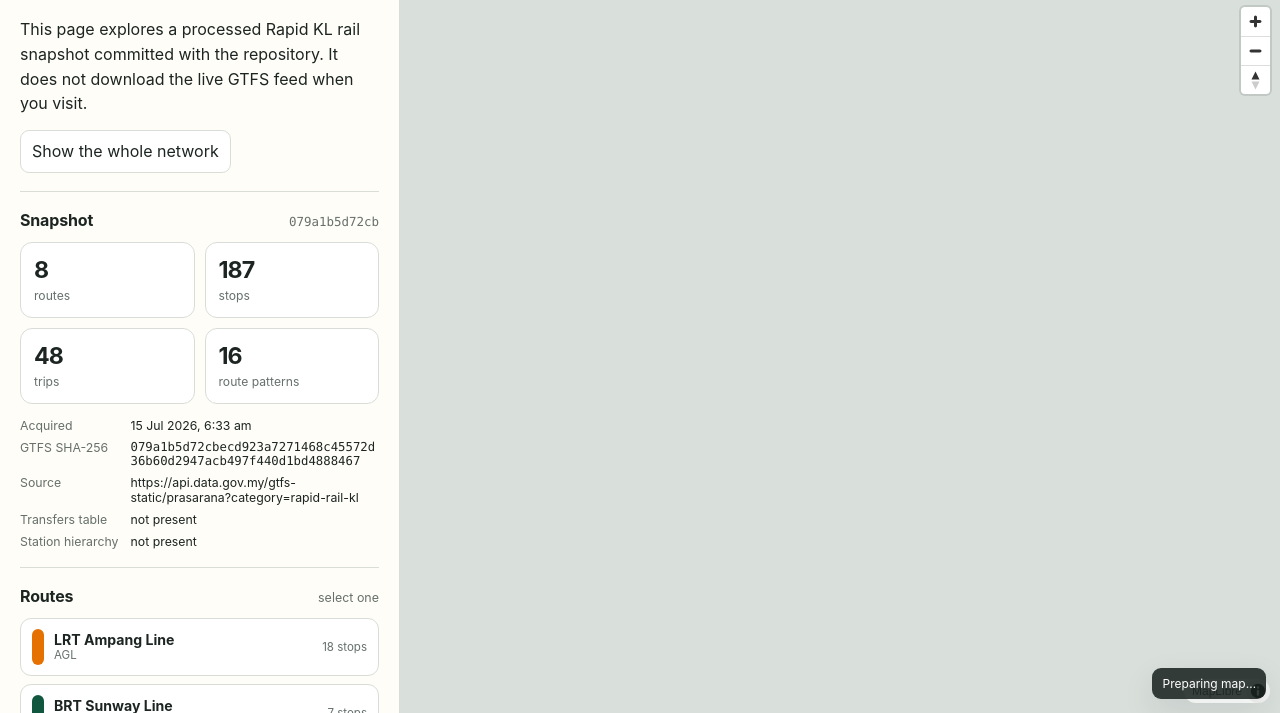
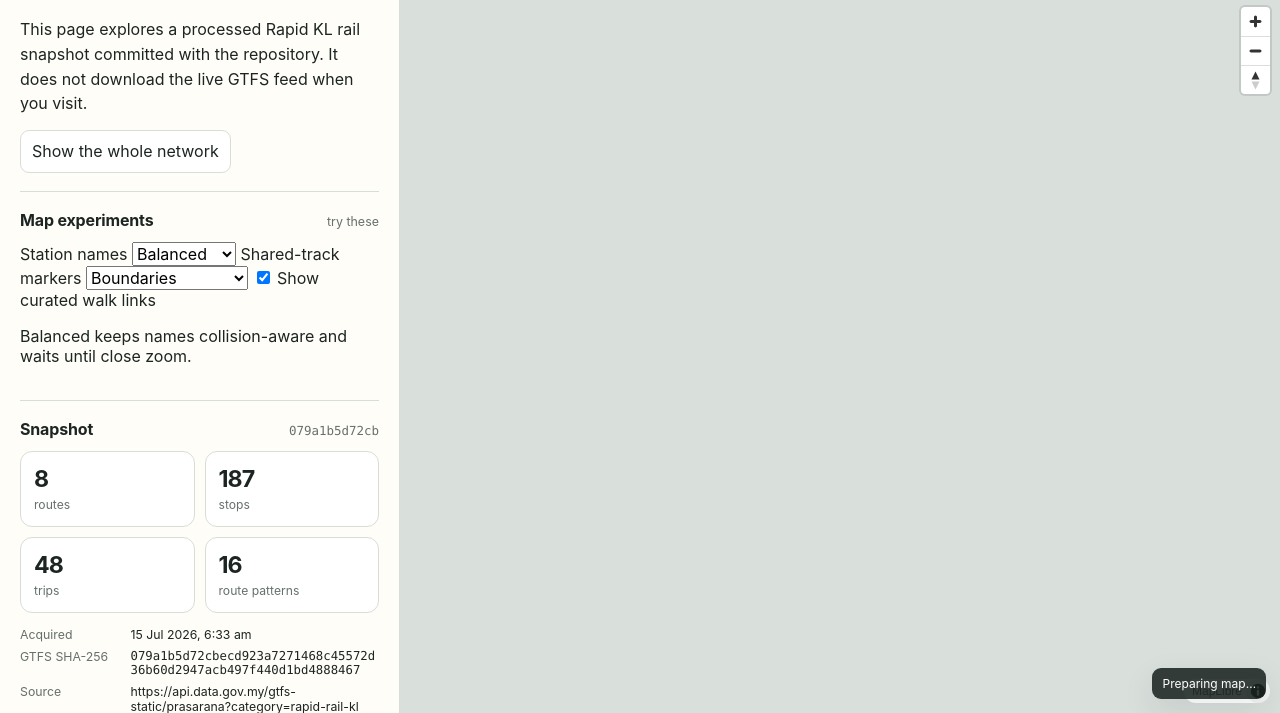
Before and after one commit to noisedoctrine/pickmeup, a plain HTML site: page docs/index.html in a window 1280 px wide. Shown: the part 93-806 px from the top of the page. Drawn offline with nearby package versions, Linux system fonts and the light colour scheme; no server answers.

Commit message:
Add map experiment controls

```diff
--- a/docs/index.html
+++ b/docs/index.html
@@ -22,6 +22,8 @@
     <script defer src="map-config.js"></script>
     <script defer src="app.js"></script>
     <script defer src="map-features.js"></script>
+    <script defer src="station-model.js"></script>
+    <script defer src="map-refinements.js"></script>
   </head>
   <body>
     <header class="topbar">
@@ -42,6 +44,51 @@
           <button class="secondary-button" id="show-all-routes" type="button">
             Show the whole network
           </button>
+        </section>
+
+        <section class="map-experiments" aria-labelledby="experiments-heading">
+          <div class="section-heading">
+            <h2 id="experiments-heading">Map experiments</h2>
+            <span class="muted">try these</span>
+          </div>
+          <label class="experiment-field">
+            Station names
+            <select id="station-label-mode">
+              <option
+                value="balanced"
+                data-note="Balanced keeps names collision-aware and waits until close zoom."
+              >
+                Balanced
+              </option>
+              <option
+                value="hover"
+                data-note="Hover only keeps persistent names hidden and relies on station tooltips."
+              >
+                Hover only
+              </option>
+              <option
+                value="dense"
+                data-note="Dense reveals names earlier so label density can be compared."
+              >
+                Dense
+              </option>
+            </select>
+          </label>
+          <label class="experiment-field">
+            Shared-track markers
+            <select id="shared-track-mode">
+              <option value="boundaries">Boundaries</option>
+              <option value="all">All multi-line stops</option>
+              <option value="none">None</option>
+            </select>
+          </label>
+          <label class="experiment-check">
+            <input id="show-walk-links" type="checkbox" checked />
+            Show curated walk links
+          </label>
+          <p class="experiment-note" id="map-experiment-note">
+            Balanced keeps names collision-aware and waits until close zoom.
+          </p>
         </section>
 
         <section aria-labelledby="summary-heading">
```
